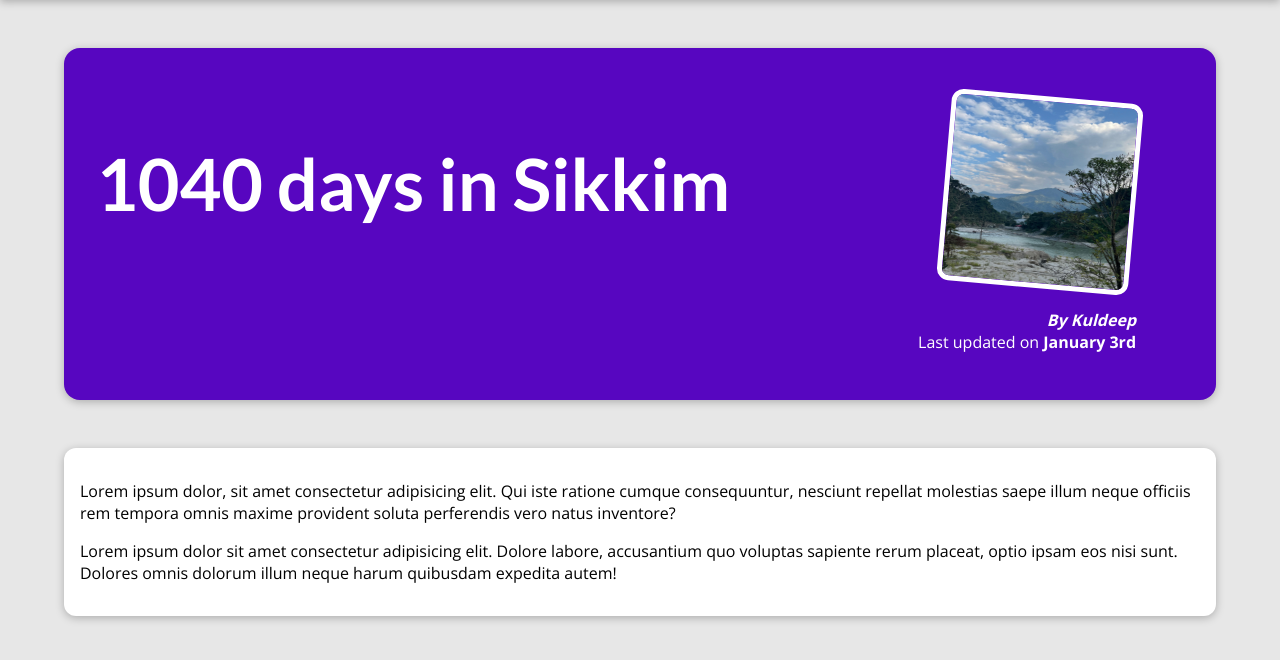
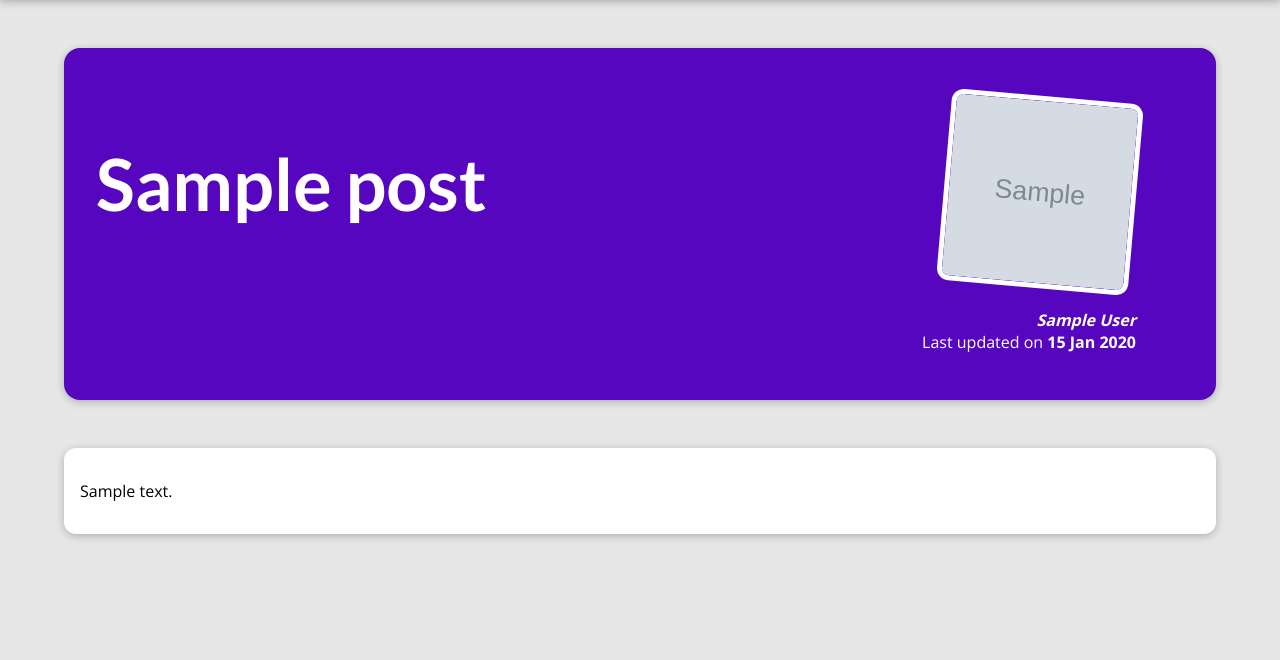
Before and after one commit to odyss3yofk/blog_site_django, a Django app: template blog/templates/blog/post-detail.html in a window 1280 px wide. Shown: the part 80-740 px from the top of the page. Run offline with Django 5.2, Linux system fonts and the light colour scheme; the template is opened without the code that fills it: most values are stand-ins (such as "Sample title", 1, 10 or a date in 2020); grey boxes marked "Sample" are stand-in pictures.

Commit message:
done with the pages

```diff
--- a/blog/templates/blog/post-detail.html
+++ b/blog/templates/blog/post-detail.html
@@ -2,7 +2,7 @@
 {% load static %}
 
 {% block title %}
-This Post
+{{post.title}}
 {% endblock %}
 
 {% block css_files %}
@@ -13,19 +13,18 @@ This Post
 {% block content %}
 
 <section id="summary">
-    <h2>1040 days in Sikkim</h2>
+    <h2>{{post.title}}</h2>
     <article>
-        <img src="{% static "blog/images/mountains.jpg" %}" alt="Post-Title">
-        <address>By Kuldeep</address>
+        <img src="{% static "blog/images/"|add:post.image %}" alt="{{post.title}}">
+        <address>{{post.author}}</address>
         <div>
-           Last updated on <time>January 3rd</time>
+           Last updated on <time>{{post.date| date:"d M Y"}}</time>
         </div>
     </article>
 </section>
 
 <main>
-    <p>Lorem ipsum dolor, sit amet consectetur adipisicing elit. Qui iste ratione cumque consequuntur, nesciunt repellat molestias saepe illum neque officiis rem tempora omnis maxime provident soluta perferendis vero natus inventore?</p>
-    <p>Lorem ipsum dolor sit amet consectetur adipisicing elit. Dolore labore, accusantium quo voluptas sapiente rerum placeat, optio ipsam eos nisi sunt. Dolores omnis dolorum illum neque harum quibusdam expedita autem!</p>
+   {{post.content|linebreaks}}
 </main>
 
 {% endblock  %}
```
Also changed, not shown: blog/templates/blog/all-posts.html (+3 -5 lines), blog/views.py (+10 -5 lines), templates/404.html (added, +13 -0 lines).
